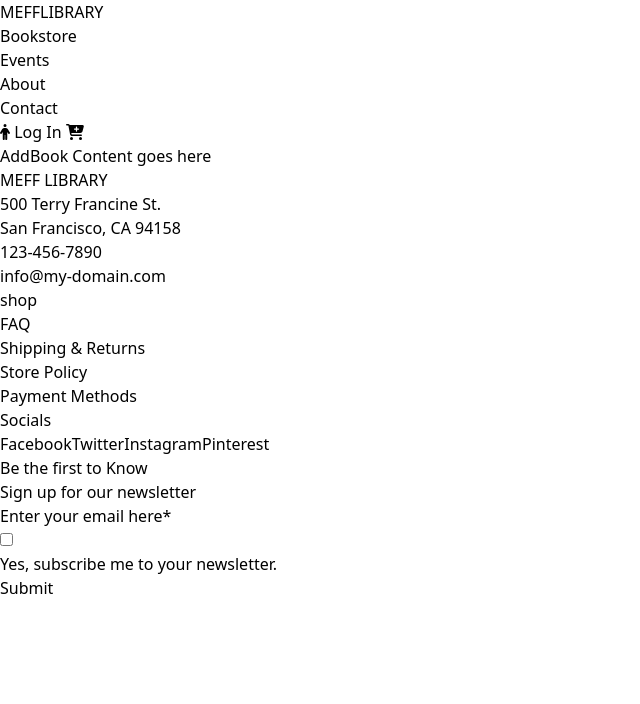
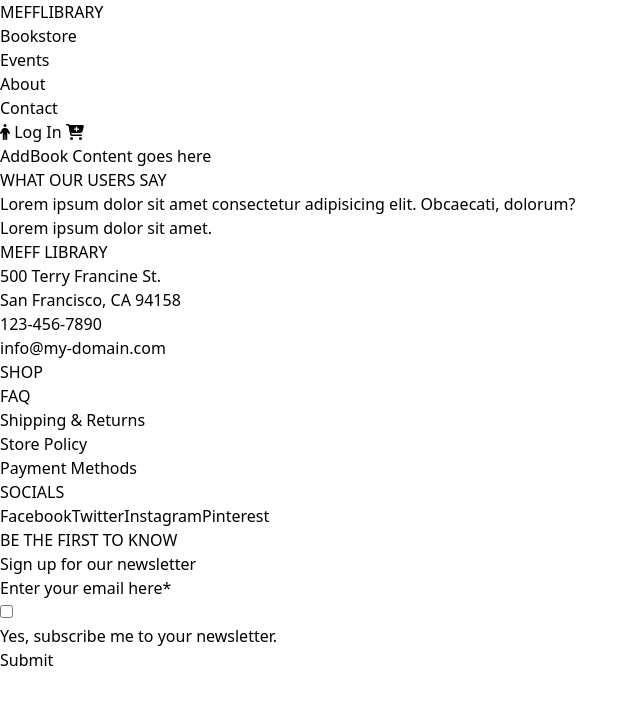
Before and after one commit to TEAM-MEFF/meff-library-app, a React (Vite) app: page /add-new in a window 1280 px wide. Shown: the top 704 px of the page, without its empty margins (0-640 px from the left). Built offline with nearby package versions, Linux system fonts and the light colour scheme.

Commit message:
finished the footer

```diff
--- a/src/components/Footer.jsx
+++ b/src/components/Footer.jsx
@@ -1,42 +1,41 @@
 import { Link } from "react-router-dom";
-
 const Footer = () => {
   return (
-    <div className="flex w-[full] justify-around ml-20">
+    <div className="flex w-[full] justify-around ml-20 mt-20 bg-[#0E345A] text-white">
       <div className="flex flex-col gap-6">
-        <h6>MEFF LIBRARY</h6>
+        <h6 className="font-semibold">MEFF LIBRARY</h6>
         <p>500 Terry Francine St.</p>
         <p>San Francisco, CA 94158</p>
         <p>123-456-7890</p>
         <p>info@my-domain.com</p>
       </div>
-      <div>
-        <h6>shop</h6>
-        <p>
-          FAQ <br /> Shipping & Returns <br /> Store Policy <br /> Payment
-          Methods
-        </p>
+      <div className="flex flex-col gap-6">
+        <h6 className="font-semibold">SHOP</h6>
+        <p>FAQ</p>
+        <p>Shipping & Returns</p>
+        <p>Store Policy</p>
+        <p> Payment Methods</p>
       </div>
-      <div>
-        <h6>Socials</h6>
-        <div className="flex flex-col">
+      <div className="flex flex-col gap-6">
+        <h6 className="font-semibold">SOCIALS</h6>
+        <div className="flex flex-col gap-6">
           <Link to="https://www.facebook.com/">Facebook</Link>
           <Link to="https://x.com/i/flow/login">Twitter</Link>
           <Link to="https://www.instagram.com/">Instagram</Link>
           <Link to="https://www.pinterest.com/">Pinterest</Link>
         </div>
       </div>
-      <div>
-        <h6>Be the first to Know</h6>
+      <div className="flex flex-col gap-6">
+        <h6 className="font-semibold">BE THE FIRST TO KNOW</h6>
         <p>Sign up for our newsletter</p>
-        <form action="">
+        <form className="flex flex-col" action="">
           <label htmlFor="email">Enter your email here*</label>
-          <input id="email" type="text" />
+          <input className="border-2 bg-[#0E345A]" id="email" type="text" />
         </form>
-        <div>
+        <div className="flex">
           <input type="checkbox" />
           <p>Yes, subscribe me to your newsletter.</p>
-          <button>Submit</button>
+          <button className="border-2 w-[100px] flex ml-10 justify-center">Submit</button>
         </div>
       </div>
     </div>
--- a/src/pages/addBook/index.jsx
+++ b/src/pages/addBook/index.jsx
@@ -1,11 +1,13 @@
 import Footer from "../../components/Footer";
 import Navbar from "../../components/Navbar";
+import Testimonials from "../booklist/components/Testimonials";
 
 const AddBook = () => {
   return (
     <div>
       <Navbar />
       <div>AddBook Content goes here</div>
+      <Testimonials/>
       <Footer/>
     </div>
   );
--- a/src/pages/booklist/components/Testimonials.jsx
+++ b/src/pages/booklist/components/Testimonials.jsx
@@ -1,6 +1,12 @@
 const Testimonials = () => {
   return (
-    <div>Testimonials</div>
+    <div>
+      <div>
+        <h4>WHAT OUR USERS SAY</h4>
+        <p>Lorem ipsum dolor sit amet consectetur adipisicing elit. Obcaecati, dolorum?</p>
+        <p>Lorem ipsum dolor sit amet.</p>
+      </div>
+    </div>
   )
 }
 
```
